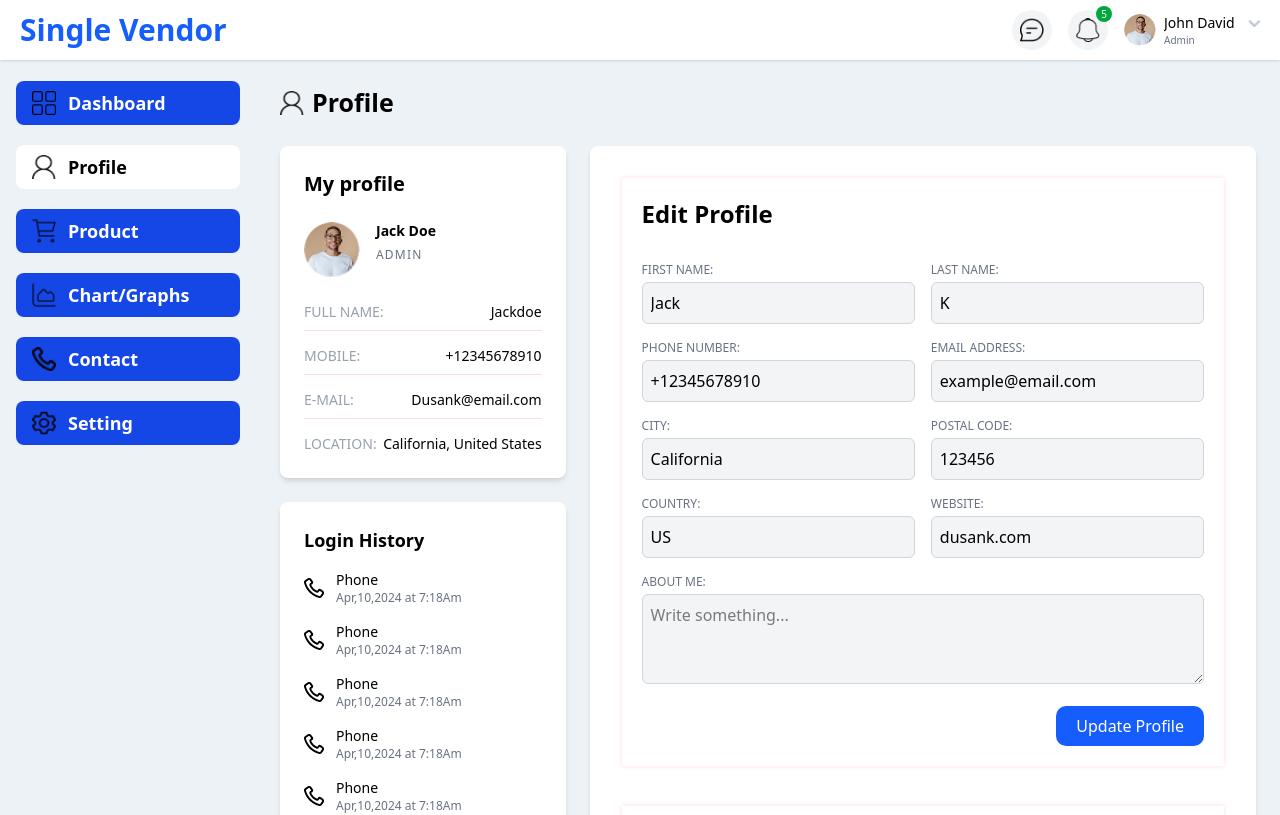
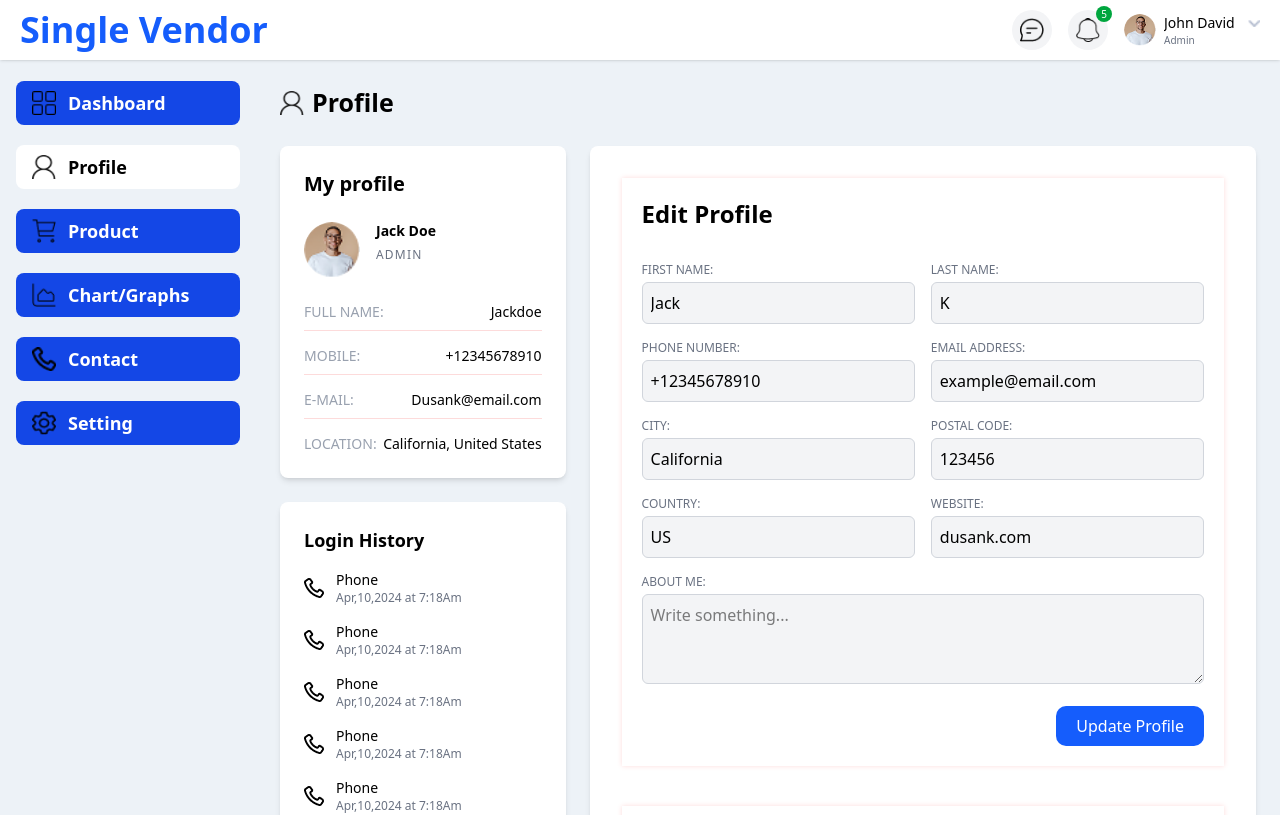
Before and after one commit to CodeByRushi11/Single-vender-task1, a React (Vite) app: page /Profile in a window 1280 px wide. Shown: the top 815 px of the page. Built offline with nearby package versions, Linux system fonts and the light colour scheme.

Commit message:
Add resposive header heading

```diff
--- a/src/Component/Header.jsx
+++ b/src/Component/Header.jsx
@@ -37,7 +37,9 @@
       </div>
 
       {/* Logo / Web Name */}
-      <h2 className="text-3xl font-bold text-blue-600">Single Vendor</h2>
+      <h2 className="text-xl sm:text-2xl md:text-3xl lg:text-4xl font-bold text-blue-600">
+        Single Vendor
+      </h2>
 
       {/* Right Section */}
       <div className="flex items-center gap-2 sm:gap-3 md:gap-4 ml-2 relative">
```
